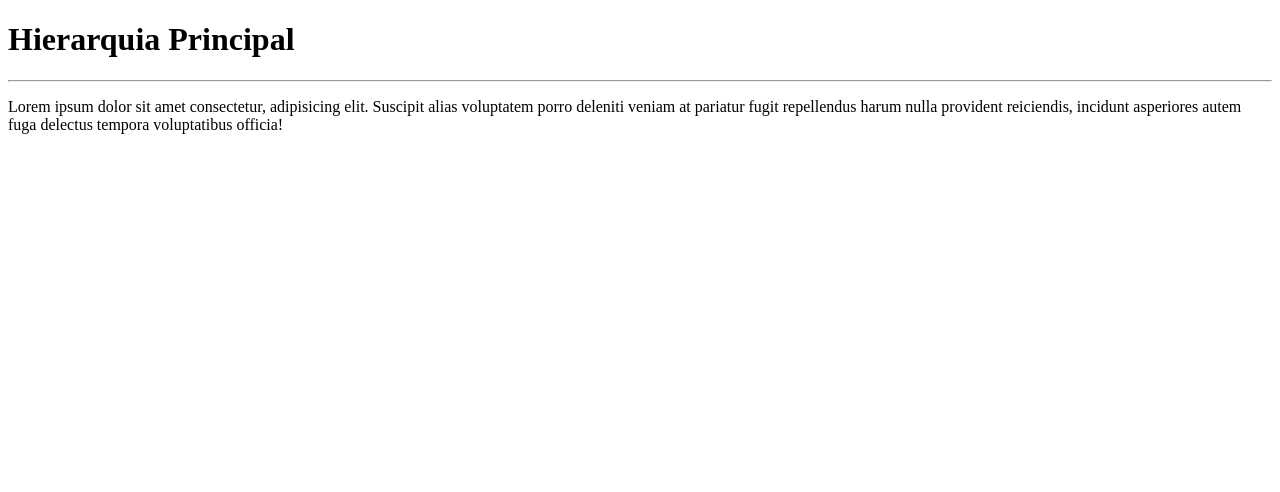
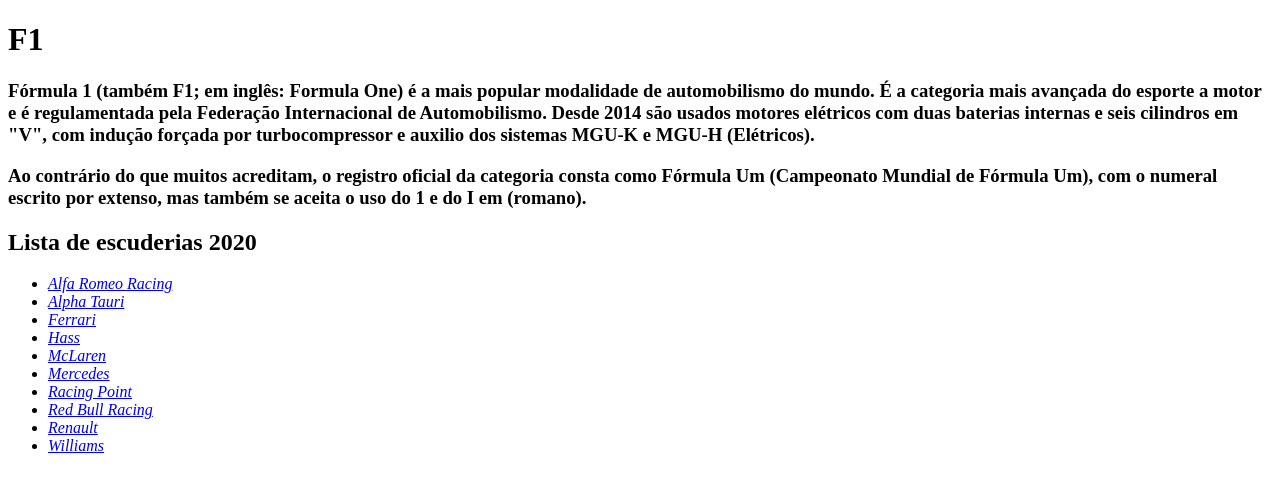
Before and after one commit to jonathan047/1reosorio, a plain HTML site: page site-exemplo/index.html in a window 1280 px wide. Drawn offline with Linux system fonts and the light colour scheme.

Commit message:
Update index.html
Atualização

```diff
--- a/site-exemplo/index.html
+++ b/site-exemplo/index.html
@@ -1,14 +1,31 @@
-<!DOCTYPE html>
-<html lang="pt-br">
-<head>
-	<meta charset="UTF-8">
-	<meta http-equiv="X-UA-Compatible" content="IE=edge">
-	<meta name="viewport" content="width=device-width, initial-scale=1.0">
-	<title>1ª Documentação</title>
-</head>
-<body>
-	<h1>Hierarquia Principal</h1>
-	<hr>
-	<p>Lorem ipsum dolor sit amet consectetur, adipisicing elit. Suscipit alias voluptatem porro deleniti veniam at pariatur fugit repellendus harum nulla provident reiciendis, incidunt asperiores autem fuga delectus tempora voluptatibus officia!</p>
-</body>
+<!doctype html>
+<html>
+    <head>
+        <title>F1 Racing</title>
+        <meta charset = "utf-8"/>
+        <link rel="stylesheet" type="text/css" href="estilo.css"/>
+    </head>
+    <body>
+        <header>
+        <h1>F1</h1>
+        </header>
+        <h3><p>Fórmula 1 (também F1; em inglês: Formula One) é a mais popular modalidade de automobilismo do mundo. É a categoria mais avançada do esporte a motor e é regulamentada pela Federação Internacional de Automobilismo. Desde 2014 são usados motores elétricos com duas baterias internas e seis cilindros em "V", com indução forçada por turbocompressor e auxilio dos sistemas MGU-K e MGU-H (Elétricos).
+
+        </p></h3>
+        <h3><p>Ao contrário do que muitos acreditam, o registro oficial da categoria consta como Fórmula Um (Campeonato Mundial de Fórmula Um), com o numeral escrito por extenso, mas também se aceita o uso do 1 e do I em (romano).</p></h3>
+        <h2><p2>Lista de escuderias 2020</p2></h2>
+        <ul>
+            <li><em><a href="ARR.html" target="_blank">Alfa Romeo Racing</a></em></li>
+            <li><em><a href="AlphaTauri.html" target="_blank">Alpha Tauri</a></em></li>
+            <li><em><a href="Ferrari">Ferrari</a></em></li>
+            <li><em><a href="Hass">Hass</a></em></li>
+            <li><em><a href="McLaren">McLaren</a></em></li>
+            <li><em><a href="Mercedes">Mercedes</a></em></li>
+            <li><em><a href="Racing Point">Racing Point</a></em></li>
+            <li><em><a href="Red bull Racing">Red Bull Racing</a></em></li>
+            <li><em><a href="Renault">Renault</a></em></li>
+            <li><em><a href="Williams">Williams</a></em></li>
+        </ul>
+
+    </body>
 </html>
```
